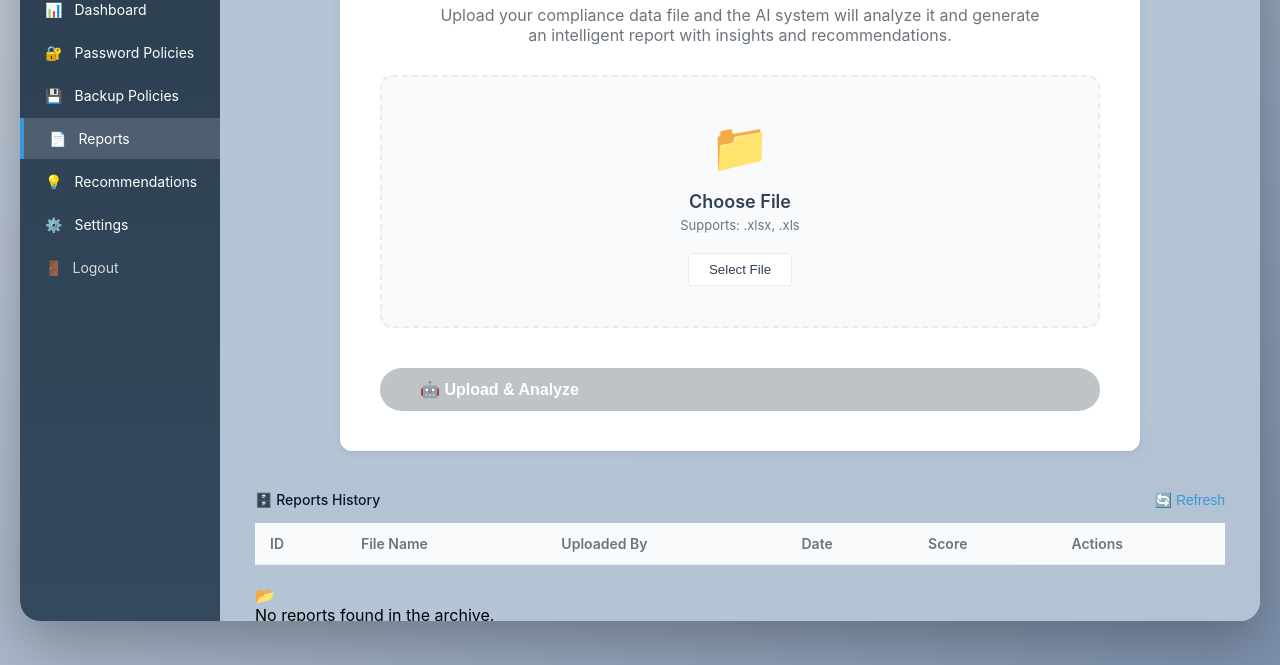
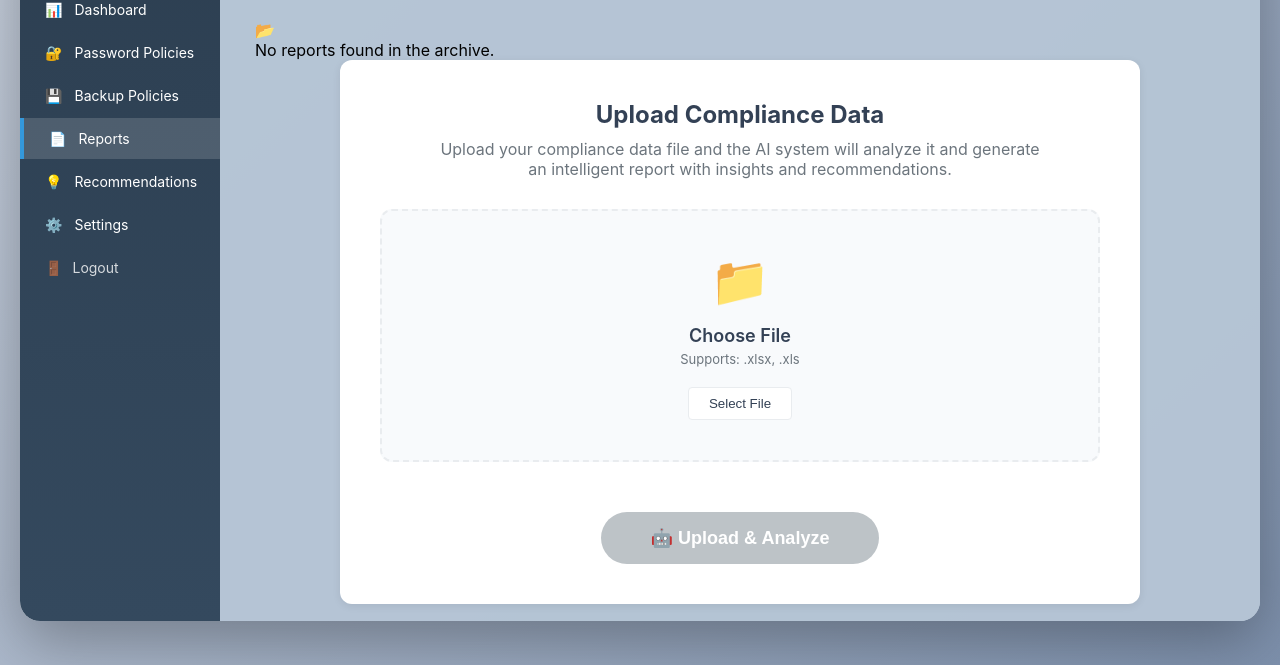
Before and after one commit to Ammar-1993/Safe-Comply-System, a Flask app: template app/templates/reports.html in a window 1280 px wide. Shown: the part 219-884 px from the top of the page. Run offline with Flask 3, Linux system fonts and the light colour scheme; the template is opened without the code that fills it, so the values that code supplies are empty.

Commit message:
feat: enhance reports page with history section and improved UI elements

```diff
--- a/app/static/css/reports.css
+++ b/app/static/css/reports.css
@@ -89,6 +89,10 @@
     margin-right: auto;
 }
 
+.selected-file.show {
+    display: flex;
+}
+
 .file-info {
     display: flex;
     align-items: center;
@@ -110,28 +114,40 @@
 }
 
 .btn-remove {
-    background: none;
-    border: none;
+    background: #fee;
+    border: 1px solid #e74c3c;
     color: #e74c3c;
     cursor: pointer;
     font-size: 13px;
+    padding: 5px 10px;
+    border-radius: var(--radius-sm);
+    transition: all 0.2s;
+    margin-left: 20px;
+}
+
+.btn-remove:hover {
+    background: #e74c3c;
+    color: white;
 }
 
 .btn-analyze {
-    display: inline-flex;
-    background: var(--primary-color);
+    display: block;
+    background: linear-gradient(135deg, var(--primary-color), #2980b9);
     color: white;
     border: none;
-    padding: 12px 40px;
-    border-radius: 30px; /* More rounded for a modern look */
-    font-size: 16px;
+    padding: 15px 50px;
+    border-radius: 50px; /* More rounded for a modern look */
+    font-size: 18px;
     font-weight: 600;
     cursor: pointer;
-    transition: all 0.3s;
+    transition: all 0.3s ease;
     align-items: center;
+    justify-content: center;
     gap: 10px;
     box-shadow: 0 4px 15px rgba(52, 152, 219, 0.3);
-    margin-top: 20px;
+    margin: 30px auto 0;
+    text-align: center;
+    width: fit-content;
 }
 
 .btn-analyze:disabled {
@@ -142,9 +158,9 @@
 }
 
 .btn-analyze:not(:disabled):hover {
-    background: #2980b9;
-    transform: translateY(-2px);
-    box-shadow: 0 6px 20px rgba(52, 152, 219, 0.4);
+    background: linear-gradient(135deg, #2980b9, #1f4e79);
+    transform: translateY(-3px);
+    box-shadow: 0 8px 25px rgba(52, 152, 219, 0.5);
 }
 
 /* Processing Section */
@@ -155,6 +171,10 @@
     background: white;
     border-radius: var(--radius-md);
     box-shadow: var(--shadow-sm);
+}
+
+.processing-section.show {
+    display: block;
 }
 
 .processing-title {
@@ -212,6 +232,10 @@
 /* Report Section */
 .report-section {
     display: none; /* Hidden by default */
+}
+
+.report-section.show {
+    display: block;
 }
 
 .report-header {
--- a/app/templates/reports.html
+++ b/app/templates/reports.html
@@ -179,40 +213,6 @@
             <button class="btn-export tertiary" onclick="viewDetails()">
               🔍 View Full Details
             </button>
-          </div>
-        </div>
-
-        <div class="section-card" style="margin-top: 40px;">
-          <div class="section-title" style="display: flex; justify-content: space-between; align-items: center;">
-            <span>🗄️ Reports History</span>
-            <button onclick="loadReportsArchive()"
-              style="background:none; border:none; cursor:pointer; color:#3498db; font-size:14px; display:flex; align-items:center; gap:5px;">
-              🔄 Refresh
-            </button>
-          </div>
-
-          <div class="table-responsive">
-            <table class="result-table" id="reportsTable">
-              <thead>
-                <tr>
-                  <th>ID</th>
-                  <th>File Name</th>
-                  <th>Uploaded By</th>
-                  <th>Date</th>
-                  <th>Score</th>
-                  <th>Actions</th>
-                </tr>
-              </thead>
-              <tbody>
-                </tbody>
-            </table>
-          </div>
-
-          <div id="paginationControls" class="pagination-container"></div>
-
-          <div id="reportsEmpty" class="empty-state-container">
-            <div class="empty-icon">📂</div>
-            <div>No reports found in the archive.</div>
           </div>
         </div>
 
```
Also changed, not shown: other parts of app/templates/reports.html (+34 -0 lines), safecomply.db.
